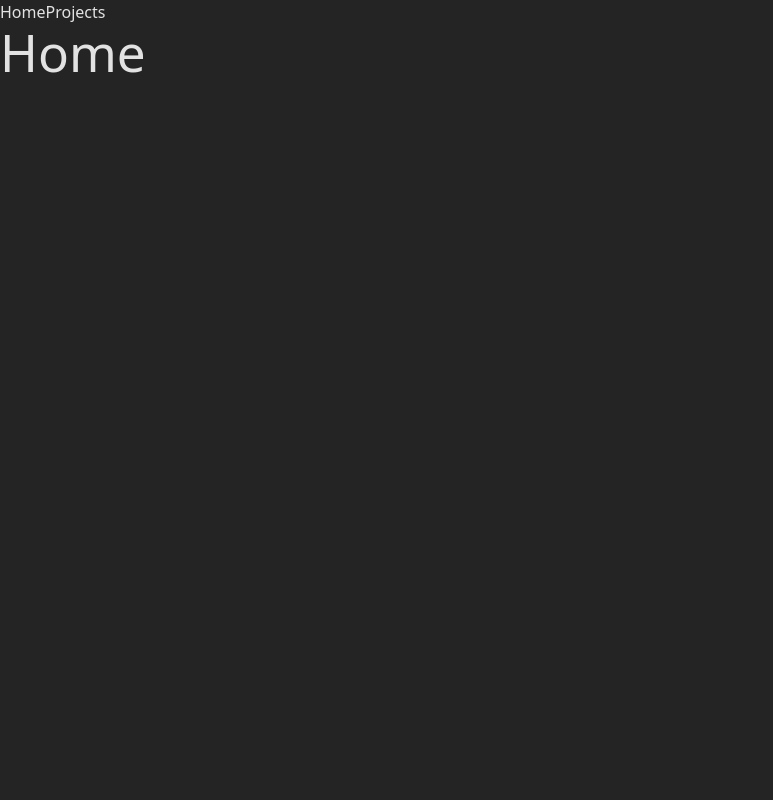
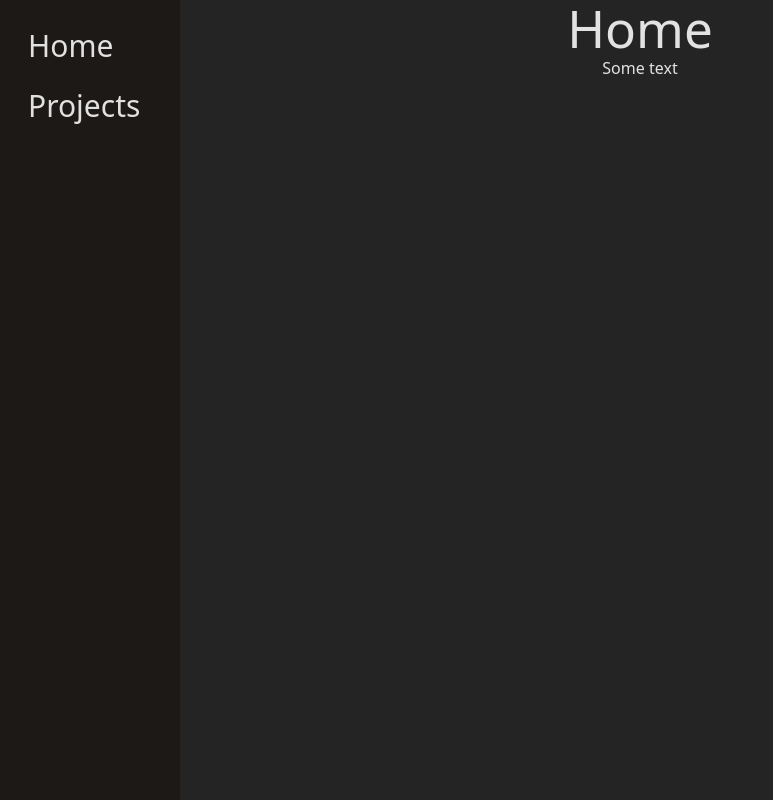
Before and after one commit to Lufford/my-portfolio, a React (Vite) app in the folder my-project/: page / in a window 1280 px wide. Shown: the whole page, without its empty margins (0-773 px from the left). Built offline with nearby package versions, Linux system fonts and the light colour scheme.

Commit message:
some css changes

```diff
--- a/my-project/src/App.jsx
+++ b/my-project/src/App.jsx
@@ -10,7 +10,7 @@ function App() {
 
   return (
     <>
-      <nav className="">
+      <nav className="fixed left-0 h-full text-3xl z-10 w-45 p-7 flex flex-col gap-6 bg-stone-900 overflow-x-hidden">
         <Link to="/">Home</Link>
         <Link to="/projects">Projects</Link>
       </nav>
--- a/my-project/src/homepage/home.jsx
+++ b/my-project/src/homepage/home.jsx
@@ -1,7 +1,11 @@
-export default function Home(){
-    return(
+export default function Home() {
+    return (
         <>
-        <h1>Home</h1>
+            <div className="flex-nowrap text-center">
+                <h1>Home</h1>
+                <h2>Some text</h2>
+            </div>
+
         </>
     );
 }
--- a/my-project/src/projects/Projects.jsx
+++ b/my-project/src/projects/Projects.jsx
@@ -1,9 +1,12 @@
-import {Link} from 'react-router';
-export default function Projects(){
-    return(
+import { Link } from 'react-router';
+export default function Projects() {
+    return (
         <>
-        <h1>Projects</h1>
-        <Link to="/video-project">Youtube Share List</Link>
+            <div className="flex-nowrap text-center pt-10">
+                <h1>Projects</h1>
+                <Link to="/video-project">Youtube Share List</Link>
+            </div>
+
         </>
     );
 }
--- a/my-project/src/projects/project-components/video-project.jsx
+++ b/my-project/src/projects/project-components/video-project.jsx
@@ -1,4 +1,4 @@
-import { createElement, useEffect, useState } from "react";
+import {useEffect, useState } from "react";
 
 
 export default function VideoProject() {
```
